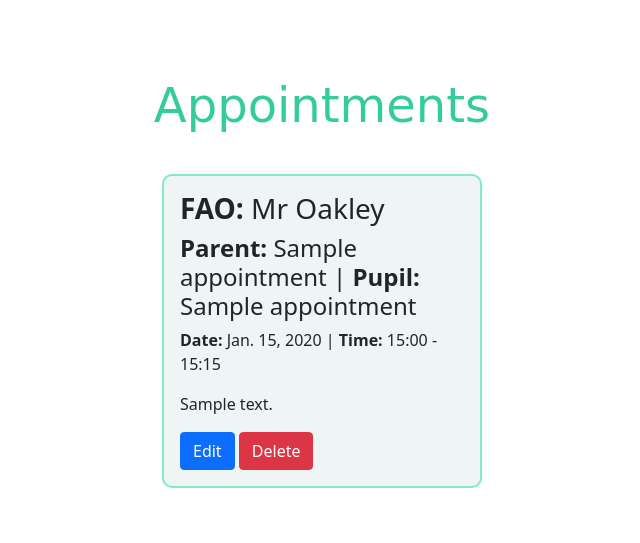
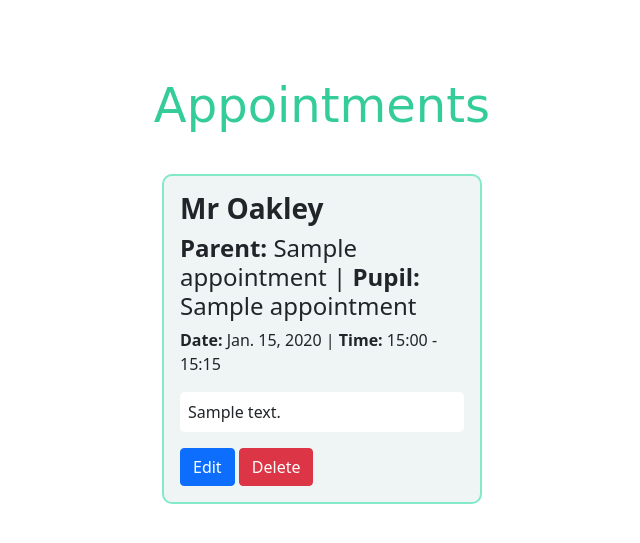
Before and after one commit to NickdevC/Home-Learning-Hub, a Django app: page /appointments/ in a window 1280 px wide. Shown: the part 80-623 px from the top of the page, without its empty margins (318-958 px from the left). Run offline with Django 3.2, Linux system fonts and the light colour scheme; tables that the repository leaves empty hold one stand-in row (values such as "Sample post"); some web fonts are replaced.

Commit message:
Style appointment comment field

```diff
--- a/static/css/style.css
+++ b/static/css/style.css
@@ -80,3 +80,9 @@ h2 {
     padding: 1rem;
     margin: 1rem;
 }
+
+#appointment-comment {
+    background-color: white;
+    border-radius: 5px;
+    padding: 0.5rem;
+}
--- a/templates/appointments.html
+++ b/templates/appointments.html
@@ -10,7 +10,7 @@
     <div class="row justify-content-center">
         {% for appointment in appointment_items %}
         <div class="col-md-3 appointment-card">
-            <h3><strong>FAO:</strong> {{ appointment.get_teacher_name_display }}</h3>
+            <h3><strong>{{ appointment.get_teacher_name_display }}</strong></h3>
 
             <h4><strong>Parent:</strong> {{ appointment.parent_name }} | <strong>Pupil:</strong>
                 {{ appointment.child_name }}</h4>
@@ -18,7 +18,7 @@
             <p><strong>Date:</strong> {{ appointment.date }} | <strong>Time:</strong>
                 {{ appointment.get_time_display }}</p>
 
-            <p>{{ appointment.comment|safe }}</p>
+            <p id="appointment-comment">{{ appointment.comment|safe }}</p>
 
             <!-- Edit button -->
             <a href="/edit/{{ appointment.id }}" class="btn btn-primary">Edit</a>
@@ -60,10 +60,10 @@
 <nav aria-label="Page navigation">
     <ul class="pagination justify-content-center">
         {% if page_obj.has_previous %}
-        <li><a href="?page={{ page_obj.previous_page_number }}" class="page-link">&laquo; PREV </a></li>
+        <li><a href="?page={{ page_obj.previous_page_number }}" class="btn btn-lg submitBtn">&laquo; PREV </a></li>
         {% endif %}
         {% if page_obj.has_next %}
-        <li><a href="?page={{ page_obj.next_page_number }}" class="page-link"> NEXT &raquo;</a></li>
+        <li><a href="?page={{ page_obj.next_page_number }}" class="btn btn-lg submitBtn"> NEXT &raquo;</a></li>
 
         {% endif %}
     </ul>
```
